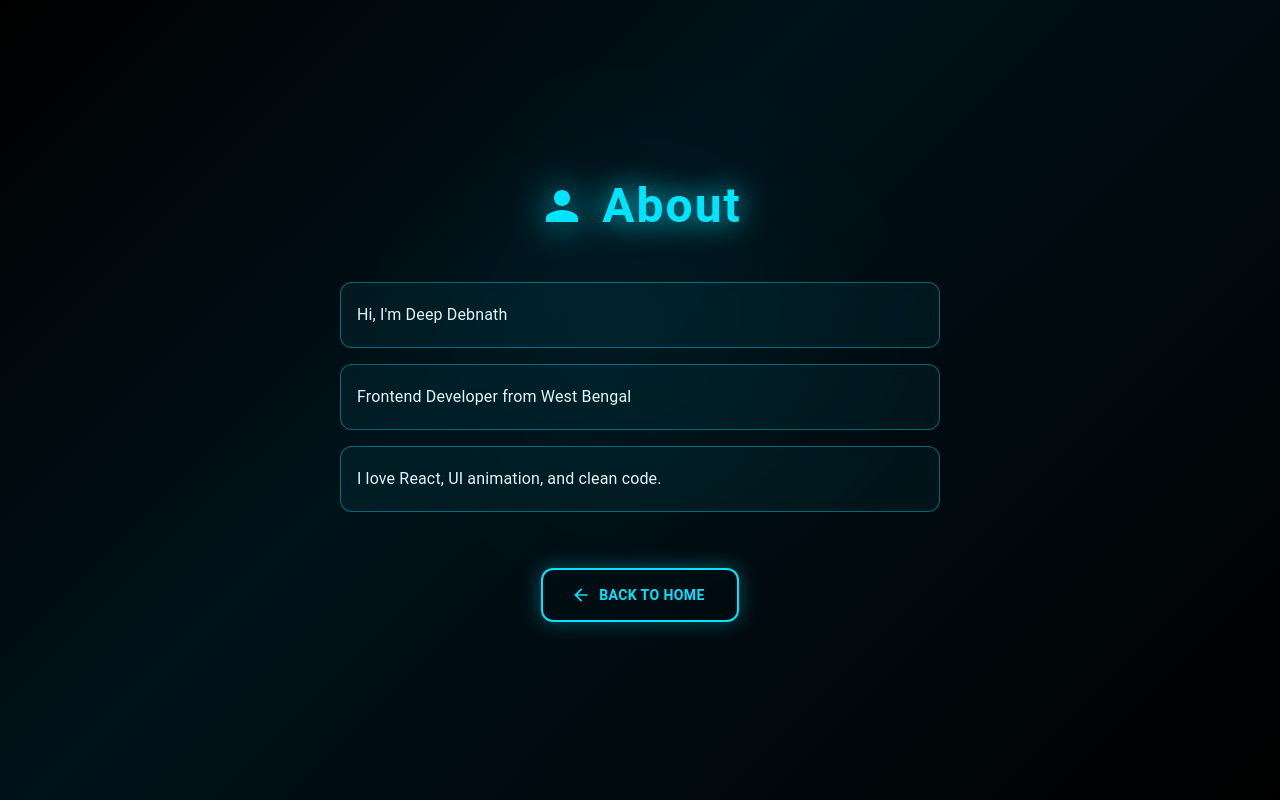
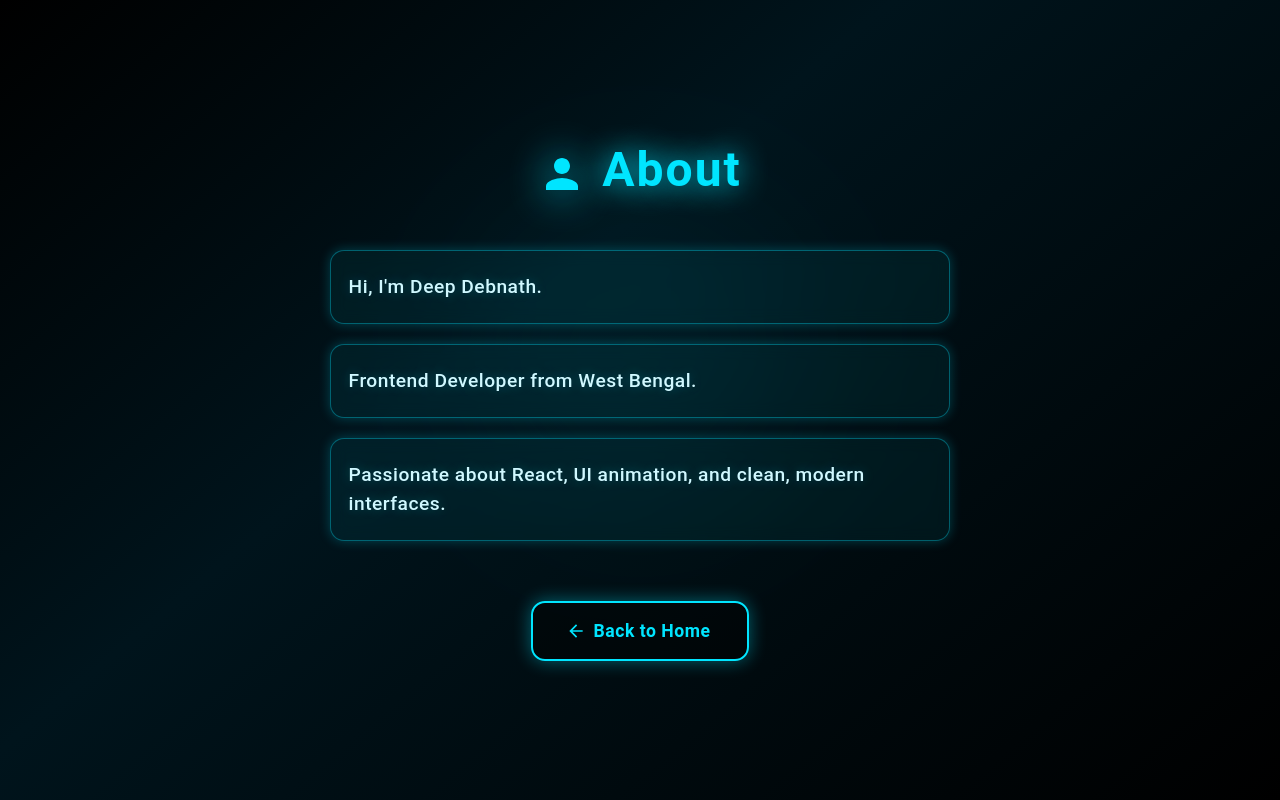
Before and after one commit to Deep-Debnath/my-portfolio, a Next.js app: page /About/0 in a window 1280 px wide. Built offline with nearby package versions, Linux system fonts and the light colour scheme.

Commit message:
icons added and some adjustment about animation

```diff
--- a/public/files.jsx
+++ b/public/files.jsx
@@ -1,5 +1,14 @@
 // src/data/contentData.js
-import { ContactPage, Pages, Person, Work } from "@mui/icons-material";
+import {
+  ContactPage,
+  Download,
+  Lan,
+  MessageSharp,
+  Pages,
+  Person,
+  ShoppingCart,
+  Work,
+} from "@mui/icons-material";
 
 export const contentData = [
   {
@@ -7,9 +16,9 @@ export const contentData = [
     title: "About",
     icon: <Person sx={{ fontSize: { sm: "3rem", xs: "2rem" } }} />,
     items: [
-      "Hi, I'm Deep Debnath",
-      "Frontend Developer from West Bengal",
-      "I love React, UI animation, and clean code.",
+      "Hi, I'm Deep Debnath.",
+      "Frontend Developer from West Bengal.",
+      "Passionate about React, UI animation, and clean, modern interfaces.",
     ],
   },
   {
@@ -18,15 +27,27 @@ export const contentData = [
     icon: <Work sx={{ fontSize: { sm: "3rem", xs: "2rem" } }} />,
     items: [
       {
-        text: "New-E-Cart 🛒",
+        text: (
+          <>
+            <ShoppingCart className="mr-1"/> New-E-Cart
+          </>
+        ),
         link: "https://new-e-cart.vercel.app/",
       },
       {
-        text: "Gemini Chat App",
+        text: (
+          <>
+            <MessageSharp className="mr-1"/> Gemini Chat App
+          </>
+        ),
         link: "https://gemini-clone-5csw.vercel.app/",
       },
       {
-        text: "Workflow App",
+        text: (
+          <>
+            <Lan className="mr-1"/> Workflow App
+          </>
+        ),
         link: "https://workflow-gilt-five.vercel.app/",
       },
     ],
@@ -35,7 +56,16 @@ export const contentData = [
     id: "2",
     title: "Resume",
     icon: <Pages sx={{ fontSize: { sm: "3rem", xs: "2rem" } }} />,
-    items: [{ text: "Download Resume", link: "/Deep_Debnath_Resume.pdf" }],
+    items: [
+      {
+        text: (
+          <>
+            <Download className="mr-1"/> Get My Resume
+          </>
+        ),
+        link: "/Deep_Debnath_Resume.pdf",
+      },
+    ],
   },
   {
     id: "3",
--- a/src/app/[goto]/[id]/page.jsx
+++ b/src/app/[goto]/[id]/page.jsx
@@ -18,12 +18,10 @@ export default function Content({ params }) {
   const contentId = React.use(params).id;
   const section = contentData.find((item) => item.id === contentId);
 
-  // for ssr error >>
+  // Hydration Fix
   const [hydrated, setHydrated] = useState(false);
-  useEffect(() => {
-    setHydrated(true);
-  }, []);
-  if (!hydrated) return null; //<<
+  useEffect(() => setHydrated(true), []);
+  if (!hydrated) return null;
 
   if (!section) {
     return (
@@ -46,7 +44,7 @@ export default function Content({ params }) {
       sx={{
         minHeight: "100vh",
         width: "100%",
-        background: "linear-gradient(135deg, #000 0%, #00121a 40%, #000 100%)",
+        background: "linear-gradient(140deg, #000, #00141c 40%, #000)",
         display: "flex",
         flexDirection: "column",
         alignItems: "center",
@@ -55,20 +53,21 @@ export default function Content({ params }) {
         color: "#e0f7fa",
         position: "relative",
         overflow: "hidden",
+        padding: "2rem 0",
       }}
     >
       <motion.div
         initial={{ opacity: 0 }}
-        animate={{ opacity: [0.4, 0.7, 0.4] }}
-        transition={{ repeat: Infinity, duration: 6 }}
+        animate={{ opacity: [0.3, 0.7, 0.3] }}
+        transition={{ repeat: Infinity, duration: 7 }}
         style={{
           position: "absolute",
-          width: "500px",
-          height: "500px",
+          width: "520px",
+          height: "520px",
           borderRadius: "50%",
           background:
-            "radial-gradient(circle, rgba(0,229,255,0.15) 0%, transparent 70%)",
-          top: "10%",
+            "radial-gradient(circle, rgba(0,229,255,0.18) 0%, transparent 65%)",
+          top: "12%",
           left: "50%",
           transform: "translateX(-50%)",
           filter: "blur(80px)",
@@ -78,7 +77,7 @@ export default function Content({ params }) {
 
       <Box
         component={motion.div}
-        initial={{ opacity: 0, y: -20 }}
+        initial={{ opacity: 0, y: -15 }}
         animate={{ opacity: 1, y: 0 }}
         transition={{ delay: 0.2 }}
         sx={{
@@ -94,20 +93,19 @@ export default function Content({ params }) {
           variant="h3"
           sx={{
             color: "#00e5ff",
-            fontWeight: "700",
-            fontSize: { xs: "2rem", sm: "3rem" },
-            filter: "drop-shadow(0 0 18px #00e5ff)",
-            position: "relative",
-            bottom: "3px",
+            fontWeight: 700,
+            fontSize: { xs: "2.2rem", sm: "3.4rem" },
+            filter: "drop-shadow(0 0 20px #00e5ff)",
           }}
         >
           {section.icon || "💠"}
         </Typography>
+
         <Typography
           variant="h3"
           sx={{
             color: "#00e5ff",
-            fontWeight: "700",
+            fontWeight: 700,
             textShadow: "0 0 30px #00e5ff",
             letterSpacing: "2px",
             fontSize: { xs: "2rem", sm: "3rem" },
@@ -117,27 +115,27 @@ export default function Content({ params }) {
         </Typography>
       </Box>
 
-      <List
-        sx={{ width: { sm: "100%", xs: "95%" }, maxWidth: "600px", zIndex: 2 }}
-      >
+      <List sx={{ width: "95%", maxWidth: "620px", zIndex: 2 }}>
         {section.items.map((item, index) => (
           <ListItem
             key={index}
             component={motion.div}
-            initial={{ opacity: 0, y: 10 }}
+            initial={{ opacity: 0, y: 12 }}
             animate={{ opacity: 1, y: 0 }}
-            transition={{ delay: 0.15 * index }}
+            transition={{ delay: 0.18 * index }}
             sx={{
-              bgcolor: "rgba(0, 229, 255, 0.05)",
-              border: "1px solid rgba(0, 229, 255, 0.4)",
-              borderRadius: "12px",
-              mb: 2,
-              p: 2,
-              backdropFilter: "blur(6px)",
+              bgcolor: "rgba(0, 229, 255, 0.06)",
+              border: "1.5px solid rgba(0, 229, 255, 0.35)",
+              borderRadius: "14px",
+              mb: 2.5,
+              p: 2.2,
+              backdropFilter: "blur(8px)",
+              boxShadow: "0 0 12px rgba(0,229,255,0.25)",
+              transition: "0.3s ease",
               "&:hover": {
-                bgcolor: "rgba(0, 229, 255, 0.15)",
-                transform: "scale(1.03)",
-                boxShadow: "0 0 20px #00e5ff77",
+                bgcolor: "rgba(0, 229, 255, 0.12)",
+                transform: "translateY(-4px)",
+                boxShadow: "0 0 25px rgba(0,229,255,0.45)",
               },
             }}
           >
@@ -145,14 +143,23 @@ export default function Content({ params }) {
               primary={
                 section.id === "3" ? (
                   <Box
-                    sx={{ display: "flex", alignItems: "center", gap: 1 }}
+                    sx={{
+                      display: "flex",
+                      alignItems: "center",
+                      gap: 1,
+                      color: "#b2ebf2",
+                      textDecoration: "none",
+                    }}
                     component={Link}
                     href={item.link}
                   >
                     {index === 0 ? (
-                      <AlternateEmail sx={{ color: "#00e5ff" }} />
+                      <AlternateEmail
+                        className="mr-1"
+                        sx={{ color: "#00e5ff" }}
+                      />
                     ) : (
-                      <Smartphone sx={{ color: "#00e5ff" }} />
+                      <Smartphone className="mr-1" sx={{ color: "#00e5ff" }} />
                     )}
                     {item.text}
                   </Box>
@@ -163,10 +170,9 @@ export default function Content({ params }) {
                         color: "#b2ebf2",
                         fontSize: { xs: "1rem", sm: "1.2rem" },
                         textShadow: "0 0 10px rgba(0,229,255,0.3)",
-                        textDecoration: "none",
                         "&:hover": {
+                          color: "#00e5ff",
                           textDecoration: "underline",
-                          color: "#00e5ff",
                         },
                       }}
                     >
@@ -184,10 +190,9 @@ export default function Content({ params }) {
                         color: "#b2ebf2",
                         fontSize: { xs: "1rem", sm: "1.2rem" },
                         textShadow: "0 0 10px rgba(0,229,255,0.3)",
-                        textDecoration: "none",
                         "&:hover": {
+                          color: "#00e5ff",
                           textDecoration: "underline",
-                          color: "#00e5ff",
                         },
                       }}
                     >
@@ -195,7 +200,17 @@ export default function Content({ params }) {
                     </Typography>
                   </Box>
                 ) : (
-                  item
+                  <Typography
+                    sx={{
+                      color: "#d0f8ff",
+                      fontSize: "1.2rem",
+                      fontWeight: 500,
+                      letterSpacing: "0.5px",
+                      textShadow: "0 0 12px rgba(0,229,255,0.25)",
+                    }}
+                  >
+                    {item}
+                  </Typography>
                 )
               }
             />
@@ -204,24 +219,36 @@ export default function Content({ params }) {
       </List>
 
       <motion.div
-        whileHover={{ scale: 1.05 }}
+        whileHover={{ scale: 1.06 }}
         whileTap={{ scale: 0.95 }}
-        transition={{ type: "spring", stiffness: 250 }}
+        transition={{ type: "spring", stiffness: 240 }}
       >
         <Button
           startIcon={<ArrowBack />}
           component={Link}
           href="/"
-          style={{
+          sx={{
             marginTop: "2rem",
-            padding: "0.8rem 2rem",
+            padding: "0.8rem 2.3rem",
             border: "2px solid #00e5ff",
-            borderRadius: "12px",
+            borderRadius: "14px",
             color: "#00e5ff",
-            fontWeight: "600",
-            textDecoration: "none",
-            boxShadow: "0 0 20px #00e5ff55",
-            zIndex: 2,
+            background: "rgba(0,0,0,0.45)",
+            fontWeight: 600,
+            textTransform: "none",
+            fontSize: "1.1rem",
+            boxShadow: "0 0 18px rgba(0,229,255,0.4)",
+            transition: "0.3s ease",
+            "&:hover": {
+              boxShadow: "0 0 35px rgba(0,229,255,0.7)",
+              transform: "translateY(-3px)",
+            },
+            "& .MuiButton-startIcon": {
+              transition: "transform 0.3s ease",
+            },
+            "&:hover .MuiButton-startIcon": {
+              transform: "translateX(-6px)",
+            },
           }}
         >
           Back to Home
--- a/src/app/components/buttons.jsx
+++ b/src/app/components/buttons.jsx
@@ -52,13 +52,16 @@ export default function Buttons() {
                 // textShadow: "0 0 2px #00ffff",
                 boxShadow: "0 0 8px #00ff9f",
                 backgroundColor: "rgba(0,0,0,0.4)",
-                transition: "all 0.3s ease",
+                transition: "all 0.4s ease",
                 "&:hover": {
                   boxShadow:
                     "0 0 25px #00ffff, 0 0 12px #00ff0f, 0 0 3px #00ff0f",
                 },
+                "& .MuiButton-endIcon": {
+                  transition: "transform 0.4s ease",
+                },
                 "&:hover .MuiButton-endIcon": {
-                  transform: "translateX(5px)",
+                  transform: "translateX(8px)",
                 },
               }}
             >
--- a/src/app/components/logos.jsx
+++ b/src/app/components/logos.jsx
@@ -92,11 +92,7 @@ export default function Logo() {
                     // add class drop-shadow-[0_0_25px_#00B06C] for allways glow
                     className="text-[40px] transition-all duration-300 group-hover:brightness-105 group-hover:scale-125 group-hover:drop-shadow-[0_0_25px_#00e5ff] "
                   />
-                  <p
-                    className={`mt-2 ${
-                      name === "Zustand" ? "relative bottom-2.5" : ""
-                    } text-sm text-gray-300 group-hover:text-white font-medium`}
-                  >
+                  <p className="mt-2 text-sm text-gray-300 group-hover:text-white font-medium">
                     {name}
                   </p>
                 </motion.div>
```
